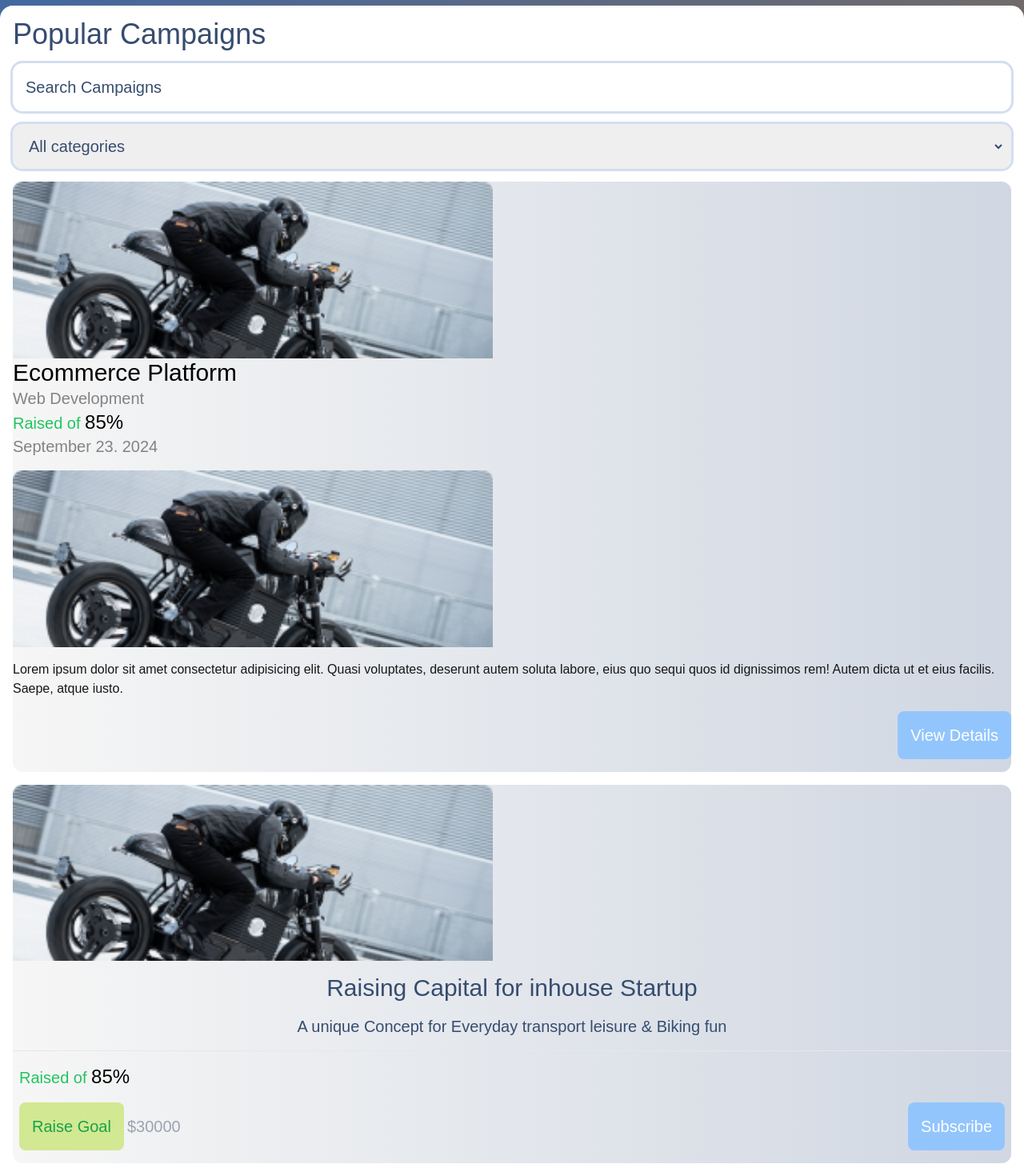
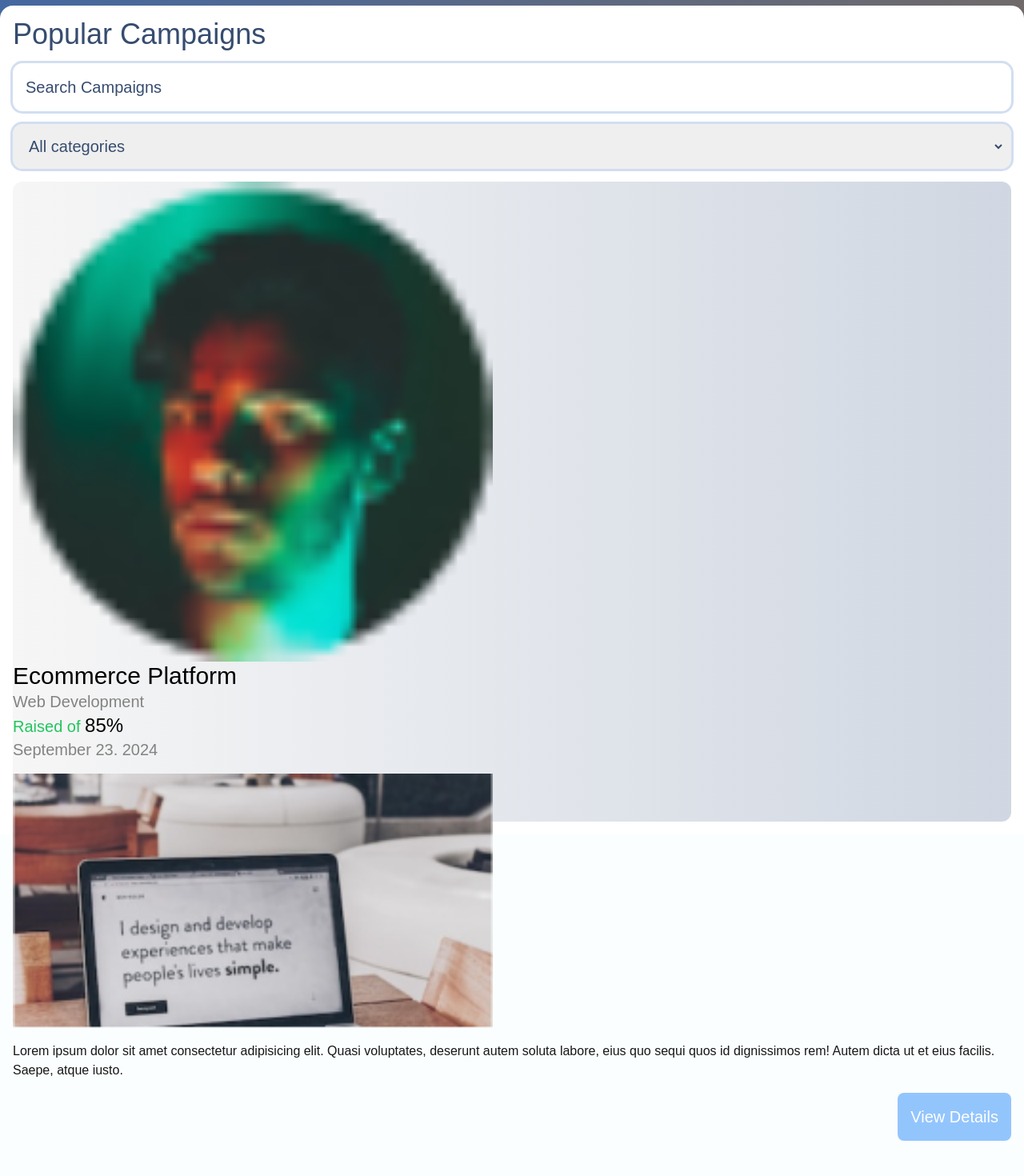
Before and after one commit to Sallah10/neighborhood-hub, a Next.js app: page /home in a window 1280 px wide. Shown: the part 375-1845 px from the top of the page at 80% size. After the commit the page ends 1801 px from the top, so only its background shows below. Built offline with nearby package versions, Linux system fonts and the light colour scheme.

Commit message:
dummy avatar added to home page

```diff
--- a/app/home/page.tsx
+++ b/app/home/page.tsx
@@ -1,6 +1,9 @@
 // import React from 'react'
 import Image from 'next/image'
-import img1 from '../assets/dash img1.png'
+// import img1 from '../assets/dash img1.png'
+import cardImg from '../assets/homeImage.png'
+import avatar from '../assets/avatar.png'
+
 
 const Home = () => {
   return (
@@ -25,7 +28,7 @@ const Home = () => {
           </select>
           <div className='bg-gradient-to-r from-[#F6F6F6] to-[#D0D7E2] flex rounded-xl flex-col gap-4 max-h-[100vh] max-w-full pb-4'>
             <div>
-              <Image src={img1} alt='card-image' width={600} />
+              <Image src={avatar} alt='card-image' width={600} />
               <div>
                 <h2 className='text-h2 text-black'>Ecommerce Platform</h2>
                 <h3 className='text-[#838383] text-xl'> Web Development</h3>
@@ -33,11 +36,11 @@ const Home = () => {
               </div>
               <p className='text-[#838383] text-xl'>September 23. 2024</p>
             </div>
-            <Image src={img1} alt='card-image' width={600} />
+            <Image src={cardImg} alt='card-image' width={600} />
             <h3>Lorem ipsum dolor sit amet consectetur adipisicing elit. Quasi voluptates, deserunt autem soluta labore, eius quo sequi quos id dignissimos rem! Autem dicta ut et eius facilis. Saepe, atque iusto.</h3>
             <button className='button text-white bg-blue-300 self-end'> View Details </button>
           </div>
-          <div className='bg-gradient-to-r from-[#F6F6F6] to-[#D0D7E2] flex rounded-xl flex-col gap-4 max-h-[100vh] max-w-full pb-4'>
+          {/* <div className='bg-gradient-to-r from-[#F6F6F6] to-[#D0D7E2] flex rounded-xl flex-col gap-4 max-h-[100vh] max-w-full pb-4'>
             <Image src={img1} alt='card-image' width={600} />
             <h2 className='text-h2 mx-2 text-center'>Raising Capital for inhouse Startup</h2>
             <p className='text-p mx-2 text-center'>A unique Concept for Everyday transport leisure & Biking fun </p>
@@ -49,7 +52,7 @@ const Home = () => {
               </div>
               <button className='button text-white bg-blue-300 self-end'> Subscribe </button>
             </div>
-          </div>
+          </div> */}
         </div>
       </div>
     </>
```
Also changed, not shown: app/assets/avatar.png (added), app/assets/homeImage.png (added).
